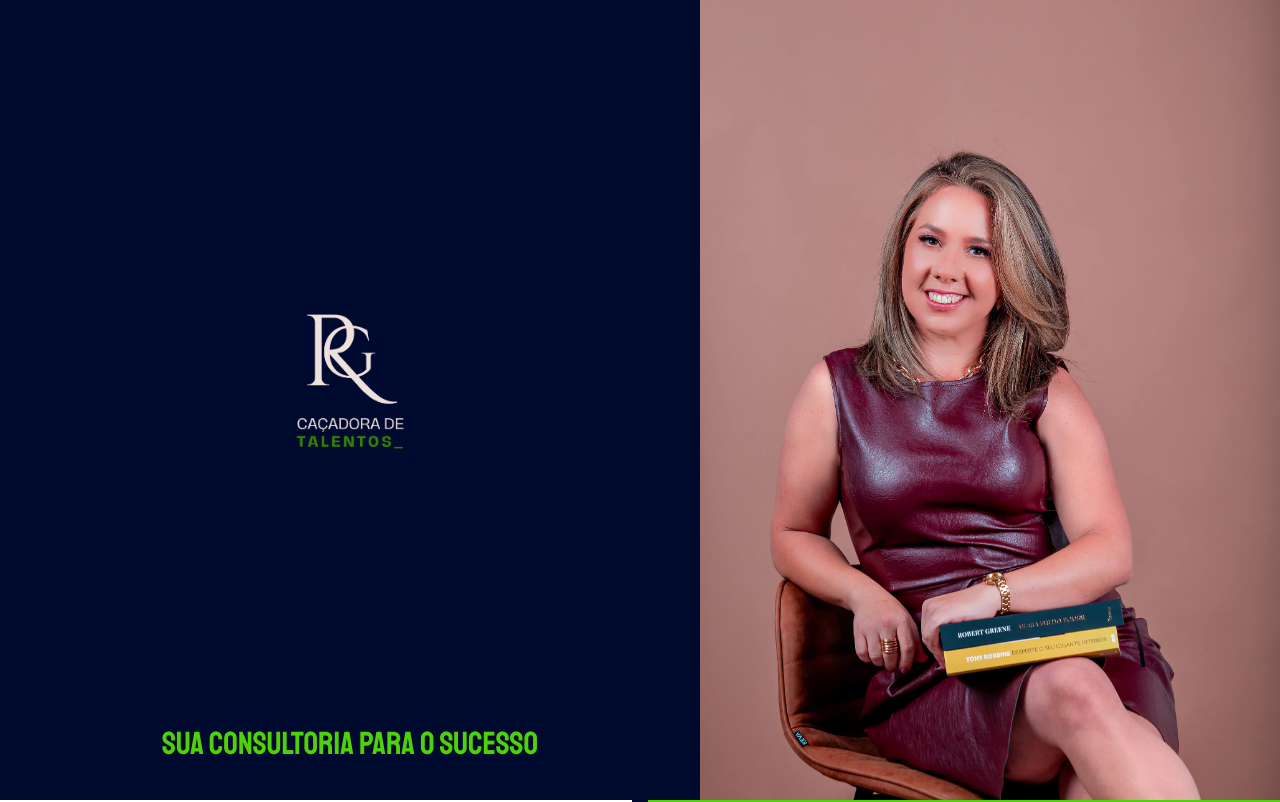
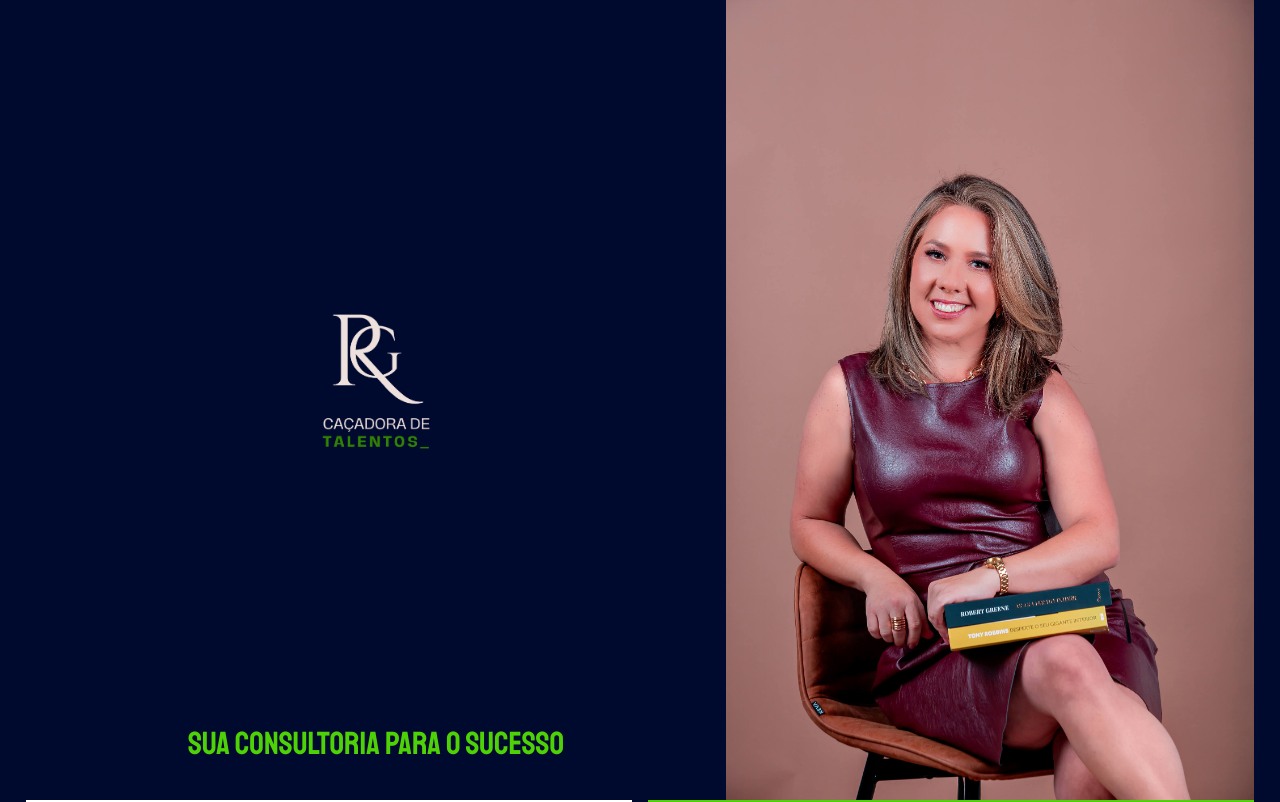
Before and after one commit to natanielporto/rafagil, a React (Vite) app: page / in a window 1280 px wide. Shown: the top 802 px of the page. Built offline with nearby package versions, Linux system fonts and the light colour scheme.

Commit message:
fix: max-width

```diff
--- a/src/styles/global.ts
+++ b/src/styles/global.ts
@@ -12,5 +12,8 @@ export const GlobalStyle = createGlobalStyle`
     color: #00092e;
     margin: auto;
     height: 100vh;
+    width: 100%;
+    max-width: 1260px;
+    padding: 0 1rem;
   };
 `;
```
